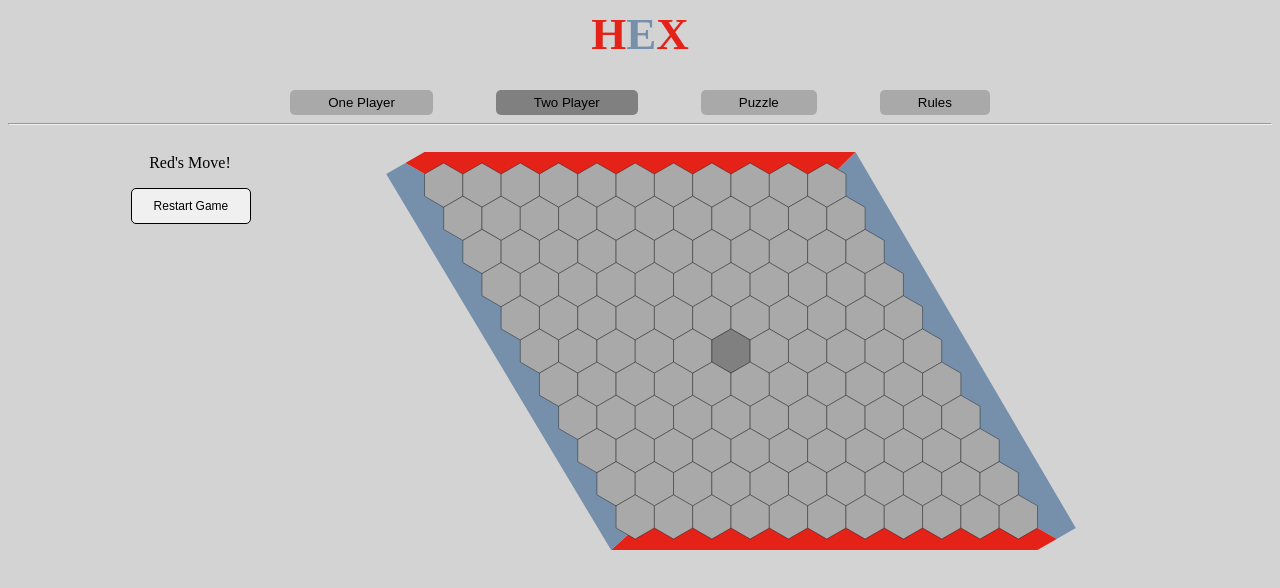
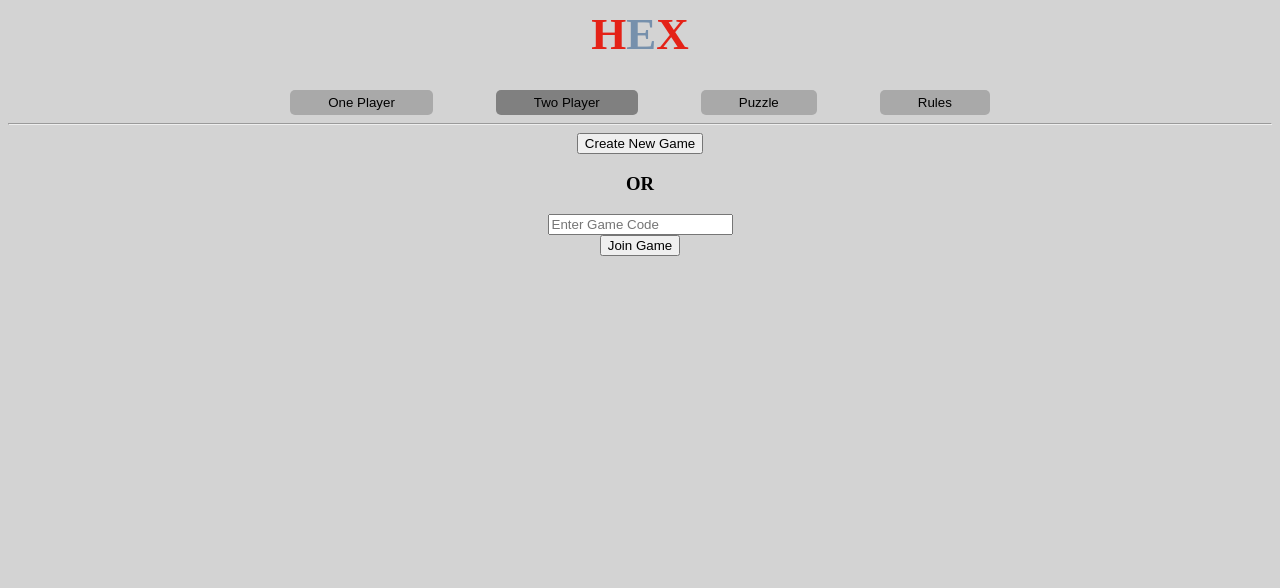
Before and after one commit to ebkeefe5/hexGame, a React (Create React App) app: page / in a window 1280 px wide. Both pictures are taken after a click on the button "Two Player". Shown: the top 588 px of the page. Built offline with nearby package versions, Linux system fonts and the light colour scheme; no server answers.

Commit message:
add some place holder code for starting a new game

```diff
--- a/src/components/TwoPlayerPage.tsx
+++ b/src/components/TwoPlayerPage.tsx
@@ -2,7 +2,6 @@ import React from 'react';
 import { useState } from 'react';
 import { io } from "socket.io-client";
 import HexButton from './button/HexButton';
-import SelectNumberButton from './button/SelectNumberButton';
 import RestartButton from './button/RestartButton';
 import PlayerTurn from './labels/PlayerTurn';
 import  border from './border/borders';
@@ -23,7 +22,6 @@ export default function TwoPlayerPage() {
 
     const twoPlayerBoardDimension = 11;
     const [gameInProgress, setGameInProgress] = useState(false);
-    const [selectedBoardSize, setSeletedBoardSize] = useState([true, false, false, false])
     const CENTER_INDEX = Math.floor(twoPlayerBoardDimension/2);
     const [hexagons, setHexagons] = useState(() => {
         const initialHexagons = create2DArray(twoPlayerBoardDimension);
@@ -33,42 +31,6 @@ export default function TwoPlayerPage() {
     const [redIsNext, setRedIsNext] = useState(true);
     const [gameOver, setGameOver] = useState(false);
     const [playerTurn, setPlayerTurn] = useState("Red's Move!");
-
-    const handleRestartClick = () => {
-        setGameInProgress(false);
-        setGameOver(false);
-        setRedIsNext(true);
-        setPlayerTurn("Red's Move!")
-        const initialHexagons = create2DArray(twoPlayerBoardDimension);
-        initialHexagons[CENTER_INDEX][CENTER_INDEX] = -1;
-        setHexagons(initialHexagons);
-    }
-
-    const handleBoardSizeClick = (boardDimension: number) => {
-        if (gameInProgress)
-        {
-            alert("please restart the game to update board size");
-            return;
-        }
-        setGameOver(false);
-        setRedIsNext(true);
-        setPlayerTurn("Red's Move!")
-        //use boardDimension variable for size since
-        //twoPlayerBoardDimension takes another cycle to actually update
-        const initialHexagons = create2DArray(boardDimension);
-        const CENTER_INDEX = Math.floor(boardDimension/2);
-        initialHexagons[CENTER_INDEX][CENTER_INDEX] = -1;
-        setHexagons(initialHexagons);
-
-        if (boardDimension == 5)
-            setSeletedBoardSize([true, false, false, false]);
-        else if (boardDimension == 7)
-            setSeletedBoardSize([false, true, false, false]);
-        else if (boardDimension == 9)
-            setSeletedBoardSize([false, false, true, false]);
-        else
-            setSeletedBoardSize([false, false, false, true]);
-    }
 
     const handleHexagonClick = (i: number, j: number) => {
         if (hexagons[i][j] != 0 || gameOver)
@@ -130,16 +92,14 @@ export default function TwoPlayerPage() {
         return hexagonComponents;
     }
 
-    return (
+    if (false)
+    {
+        return (
         <div className="parent-container">
             <div className="spacerColumn">
                <PlayerTurn
                     key={`turnLabel`}
                     text={playerTurn}
-                />
-               <RestartButton
-                    key={`restartButton`}
-                    onClick={() => handleRestartClick()}
                 />
             </div>
             <div >
@@ -153,4 +113,18 @@ export default function TwoPlayerPage() {
             </div>
         </div>
     );
+    }
+    else
+    {
+        return (
+        <div>
+	        <button type="submit" id="newGameButton">Create New Game</button>
+	           <div><h3>OR</h3></div>
+	           <div>
+	              <input type="text" placeholder="Enter Game Code" id="gameCodeInput"/>
+	            </div>
+	            <button type="submit" id="joinGameButton">Join Game</button>
+		</div>
+    );
+    }
 }
```
